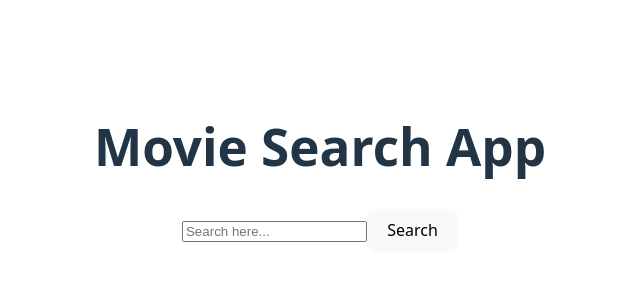
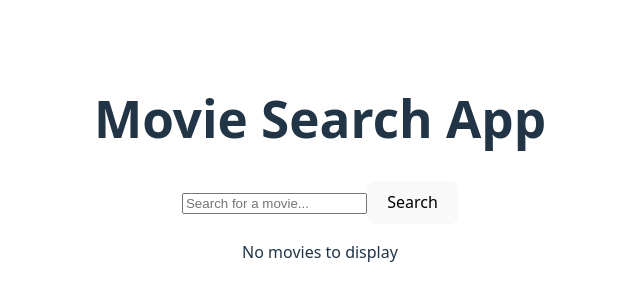
Before and after one commit to leontoys/movie-search-app, a React (Vite) app in the folder frontend/: page / in a window 1280 px wide. Shown: the part 232-532 px from the top of the page, without its empty margins (320-960 px from the left). Built offline with nearby package versions, Linux system fonts and the light colour scheme.

Commit message:
restart-app

```diff
--- a/frontend/src/App.jsx
+++ b/frontend/src/App.jsx
@@ -1,18 +1,16 @@
-import './App.css'
-import SearchForm from './components/SearchForm'
+import React from 'react';
+import SearchForm from './components/SearchForm';
+import MovieList from './components/MovieList';
+import './App.css';
 
 function App() {
-
-  const onSearch = (query)=>{
-    console.log(query)
-  }
-
   return (
-      <div className='App'>
-        <h1>Movie Search App</h1>
-        <SearchForm onSearch={onSearch}></SearchForm>
-      </div>
-  )
+    <div className="App">
+      <h1>Movie Search App</h1>
+      <SearchForm />
+      <MovieList />
+    </div>
+  );
 }
 
-export default App
+export default App;
--- a/frontend/src/components/MovieList.jsx
+++ b/frontend/src/components/MovieList.jsx
@@ -0,0 +1,11 @@
+import React from 'react';
+
+const MovieList = () => {
+  return (
+    <div className="movie-list">
+      <p>No movies to display</p>
+    </div>
+  );
+};
+
+export default MovieList;
--- a/frontend/src/components/SearchForm.jsx
+++ b/frontend/src/components/SearchForm.jsx
@@ -1,24 +1,12 @@
-import React,{useState} from "react";
+import React from 'react';
 
-const SearchForm = ({onSearch})=>{
+const SearchForm = () => {
+  return (
+    <form>
+      <input type="text" placeholder="Search for a movie..." />
+      <button type="submit">Search</button>
+    </form>
+  );
+};
 
-    const [query,setQuery] = useState("")
-
-    const handleSubmit = (e)=>{
-        e.preventDefault()
-        onSearch(query)
-    }
-
-    return(
-        <form onSubmit={handleSubmit}>
-            <input type="text"
-                    placeholder="Search here..."
-                    onChange={(e)=>setQuery(e.target.value)}
-                    value={query}
-            ></input>
-            <button type="submit">Search</button>
-        </form>
-    )
-}
-
-export default SearchForm
+export default SearchForm;
```
